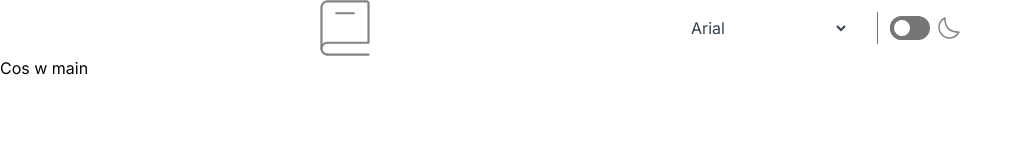
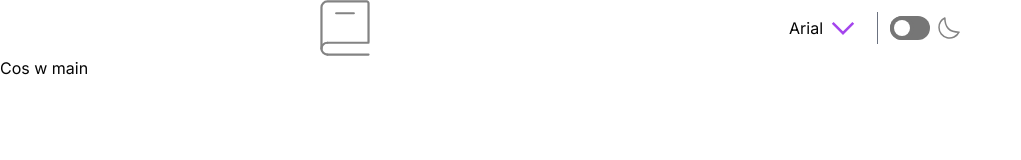
Before and after one commit to eMKa18/dictionary-web-app, a Next.js app: page / in a window 1280 px wide. Shown: the top 160 px of the page, without its empty margins (0-1021 px from the left). Built offline with nearby package versions, Linux system fonts and the light colour scheme.

Commit message:
Adding custom dropdown, because select element cannot be styled according to designs

```diff
--- a/app/navbar/Navbar.tsx
+++ b/app/navbar/Navbar.tsx
@@ -4,7 +4,7 @@ import Image from "next/image";
 import "./Navbar.css";
 
 import { ModeSwitch } from "./darkmode/ModeSwitch";
-import { FontsDropdown } from "./fonts/FontsDropdown";
+import { FontsDropdown, TempFontsDropdown } from "./fonts/FontsDropdown";
 
 const Navbar = () => {
   return (
@@ -20,7 +20,7 @@ const Navbar = () => {
           />
         </Link>
         <div className="flex items-center">
-          <FontsDropdown />
+          <TempFontsDropdown />
           <div className="border-r border-gray-500 mx-3 h-8"></div>
           <ModeSwitch />
         </div>
--- /dev/null
+++ b/app/navbar/fonts/CustomDropdown.tsx
@@ -0,0 +1,55 @@
+import React, { useState } from "react";
+import "./Dropdown.css";
+import { DropdownArrowIcon } from "./DropdownArrowIcon";
+
+const CustomDropdown = ({ options }: { options: Array<string> }) => {
+  const [isOpen, setIsOpen] = useState(false);
+  const [selectedOption, setSelectedOption] = useState(options[0]);
+
+  const toggling = () => setIsOpen(!isOpen);
+
+  const onOptionClicked = (value: string) => () => {
+    setSelectedOption(value);
+    setIsOpen(false);
+  };
+
+  const onKeyDown = (event) => {
+    if (event.keyCode === 27) {
+      // Escape key
+      setIsOpen(false);
+    }
+  };
+
+  return (
+    <div className="dropdown-container">
+      <div
+        className="dropdown-header"
+        onClick={toggling}
+        onKeyDown={onKeyDown}
+        tabIndex={0}
+      >
+        {selectedOption}
+        <DropdownArrowIcon
+          className={`dropdown-arrow ${isOpen ? "rotate" : ""}`}
+        />
+      </div>
+      {isOpen && (
+        <div className="dropdown-list-container">
+          <ul className="dropdown-list">
+            {options.map((option) => (
+              <li
+                className="dropdown-list-item"
+                onClick={onOptionClicked(option)}
+                key={option}
+              >
+                {option}
+              </li>
+            ))}
+          </ul>
+        </div>
+      )}
+    </div>
+  );
+};
+
+export { CustomDropdown };
--- /dev/null
+++ b/app/navbar/fonts/Dropdown.css
@@ -0,0 +1,69 @@
+.select-with-svg-arrow {
+    -webkit-appearance: none;
+    -moz-appearance: none;
+    appearance: none;
+    background: transparent url(/images/icon-arrow-down.svg) no-repeat right center;
+    padding-right: 30px;
+    border: none;
+    outline: none;
+}
+
+.select-with-svg-arrow option {
+    border: none; /* Attempt to remove the border */
+    border-radius: 5px; /* Attempt to round the corners */
+  }
+
+  /* Style for the hover state */
+  .select-with-svg-arrow option:hover {
+    background-color: rgba(128, 128, 128, 0.2); /* Light gray background on hover */
+  }
+
+/* CustomDropdown */
+
+  .dropdown-container {
+    position: relative;
+  }
+
+  .dropdown-header {
+    padding: 10px;
+    cursor: pointer;
+    /* for arrow purposes */
+    display: flex;
+    align-items: center;
+    justify-content: space-between;
+  }
+
+  .dropdown-header:focus {
+    border: none;
+  }
+
+  .dropdown-list-container {
+    position: absolute;
+    width: 100%;
+  }
+
+  .dropdown-list {
+    list-style: none;
+    padding: 0;
+    margin: 0;
+  }
+
+  .dropdown-list-item {
+    padding: 10px;
+    cursor: pointer;
+  }
+
+  .dropdown-list-item:hover {
+    background-color: #f2f2f2;
+  }
+
+  .dropdown-arrow {
+    width: 24px; /* Adjust size as needed */
+    height: 24px; /* Adjust size as needed */
+    margin-left: 8px; /* Adjust spacing as needed */
+    transition: transform 0.3s ease;
+  }
+
+  .dropdown-arrow.rotate {
+    transform: rotate(180deg);
+  }
--- /dev/null
+++ b/app/navbar/fonts/Dropdown.tsx
@@ -0,0 +1,38 @@
+import React, { useState, useRef, useEffect } from "react";
+import "./Dropdown.css";
+
+const Dropdown = ({ options }: { options: Array<string> }) => {
+  const [selectedOption, setSelectedOption] = useState(options[0]);
+  const [selectWidth, setSelectWidth] = useState("auto");
+  const selectRef = useRef(null);
+
+  useEffect(() => {
+    if (selectRef.current) {
+      const tempOption = document.createElement("span");
+      tempOption.textContent = selectedOption;
+      tempOption.style.display = "inline-block";
+      document.body.appendChild(tempOption);
+      const width = tempOption.offsetWidth;
+      document.body.removeChild(tempOption);
+      setSelectWidth(`${width + 30}px`); // +30px for arrow
+    }
+  }, [selectedOption]);
+
+  return (
+    <select
+      ref={selectRef}
+      value={selectedOption}
+      onChange={(e) => setSelectedOption(e.target.value)}
+      style={{ width: selectWidth }}
+      className="select-with-svg-arrow"
+    >
+      {options.map((option) => (
+        <option key={option} value={option}>
+          {option}
+        </option>
+      ))}
+    </select>
+  );
+};
+
+export default Dropdown;
--- /dev/null
+++ b/app/navbar/fonts/DropdownArrowIcon.tsx
@@ -0,0 +1,15 @@
+import React from "react";
+const DropdownArrowIcon = ({ className }: { className: string }) => {
+  return (
+    <svg
+      className={className}
+      xmlns="http://www.w3.org/2000/svg"
+      width="14"
+      height="8"
+      viewBox="0 0 14 8"
+    >
+      <path fill="none" stroke="#A445ED" stroke-width="1.5" d="m1 1 6 6 6-6" />
+    </svg>
+  );
+};
+export { DropdownArrowIcon };
--- a/app/navbar/fonts/FontsDropdown.tsx
+++ b/app/navbar/fonts/FontsDropdown.tsx
@@ -1,10 +1,11 @@
 "use client";
 import { useState } from "react";
+import Dropdown from "./Dropdown";
+import { CustomDropdown } from "./CustomDropdown";
 
+const fonts = ["Arial", "Verdana", "Helvetica", "Times New Roman"];
 const FontsDropdown = () => {
   const [selectedFont, setSelectedFont] = useState("Arial");
-
-  const fonts = ["Arial", "Verdana", "Helvetica", "Times New Roman"];
 
   const handleFontChange = (event: {
     target: { value: React.SetStateAction<string> };
@@ -27,4 +28,8 @@ const FontsDropdown = () => {
   );
 };
 
-export { FontsDropdown };
+const TempFontsDropdown = () => {
+  return <CustomDropdown options={fonts} />;
+};
+
+export { FontsDropdown, TempFontsDropdown };
```
